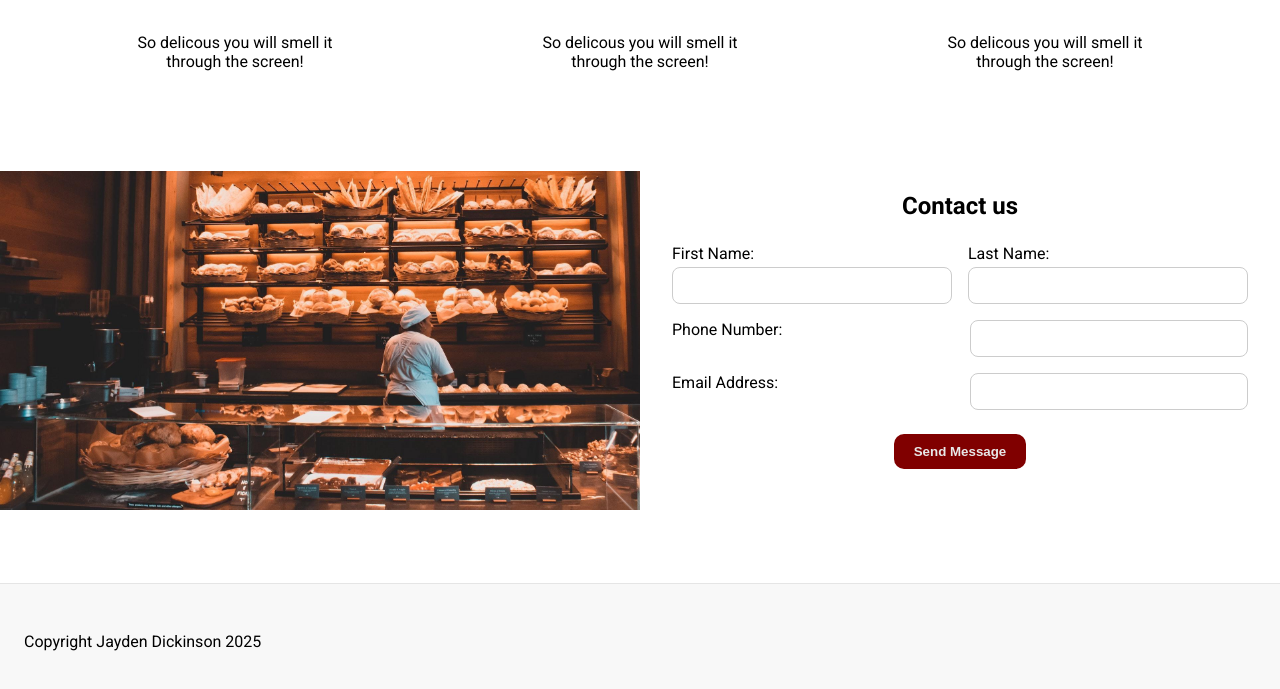
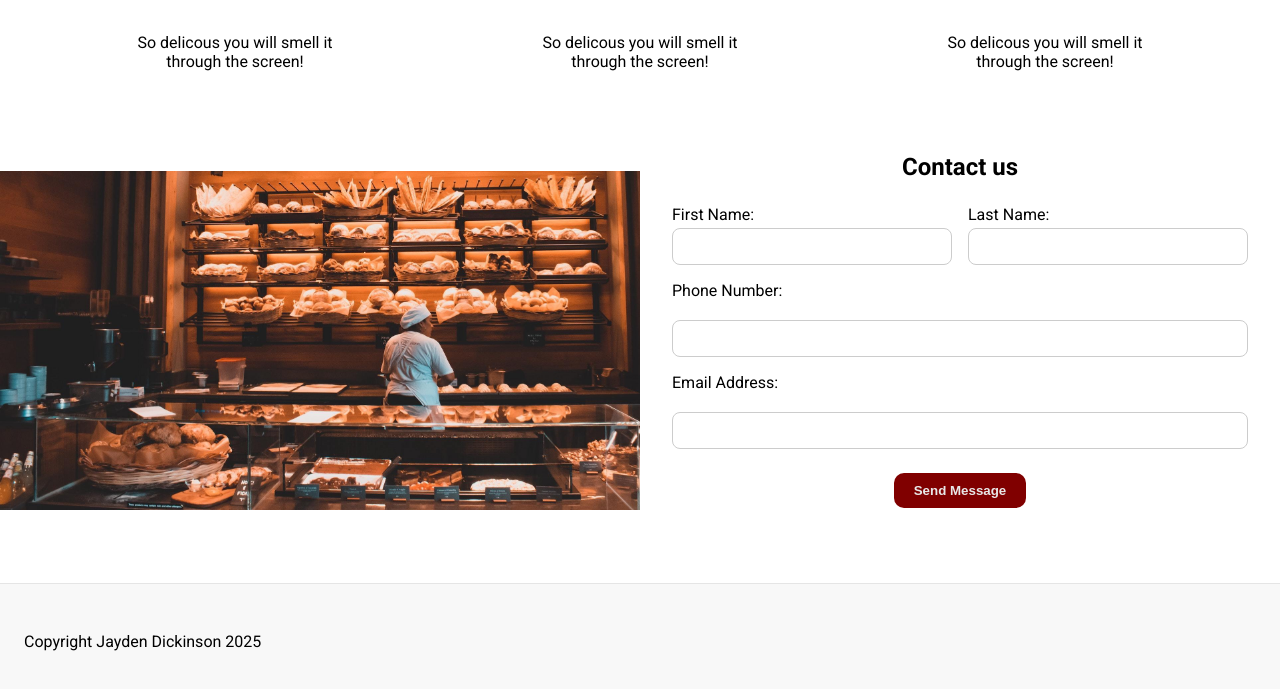
Before and after one commit to MrJaydos/project-bakery, a plain HTML site: page index.html in a window 1280 px wide. Shown: the part 1766-2455 px from the top of the page. Drawn offline with Linux system fonts and the light colour scheme.

Commit message:
Cheeky JS to make the number tolook pretty

```diff
--- a/index.html
+++ b/index.html
@@ -132,7 +132,15 @@
           </div>
 
           <label for="phone-number">Phone Number:</label>
-          <input type="number" id="phone-number" name="phone-number" required minlength="8" maxlength="10" size="20">
+          <input
+          type="tel"
+          id="phone-number"
+          name="phone-number"
+          required
+          pattern="[0-9 ()+-]{8,15}"
+          minlength="8"
+          maxlength="10"
+          size="20">
           <label for="email">Email Address:</label>
           <input type="email" id="email" name="email" required minlength="5" maxlength="50" size="35">
           <button>Send Message</button>
@@ -143,6 +151,24 @@
   <footer>
     <p>Copyright Jayden Dickinson 2025</p>
   </footer>
+  <script>
+  const phoneInput = document.getElementById('phone-number');
+
+  phoneInput.addEventListener('input', function (e) {
+    // Remove all spaces first
+    let value = e.target.value.replace(/\s+/g, '');
+
+    // Group the digits (e.g. 4-3-3 format for AU mobiles)
+    if (value.length > 4 && value.length <= 7) {
+      value = value.replace(/(\\d{4})(\\d+)/, '$1 $2');
+    } else if (value.length > 7) {
+      value = value.replace(/(\\d{4})(\\d{3})(\\d+)/, '$1 $2 $3');
+    }
+
+    // Update the field value
+    e.target.value = value.trim();
+  });
+</script>
 </body>
 
 </html>
--- a/styles.css
+++ b/styles.css
@@ -296,6 +296,14 @@ button {
   gap: 1rem 1.25rem;
 }
 
+.contact-form form > label,
+.contact-form form > input,
+.contact-form form > select,
+.contact-form form > textarea,
+.contact-form form > button {
+  grid-column: 1 / -1;
+}
+
 .contact-form form h2 {
   grid-column: 1 / -1;
   margin: 0 0 0.5rem 0;
```
